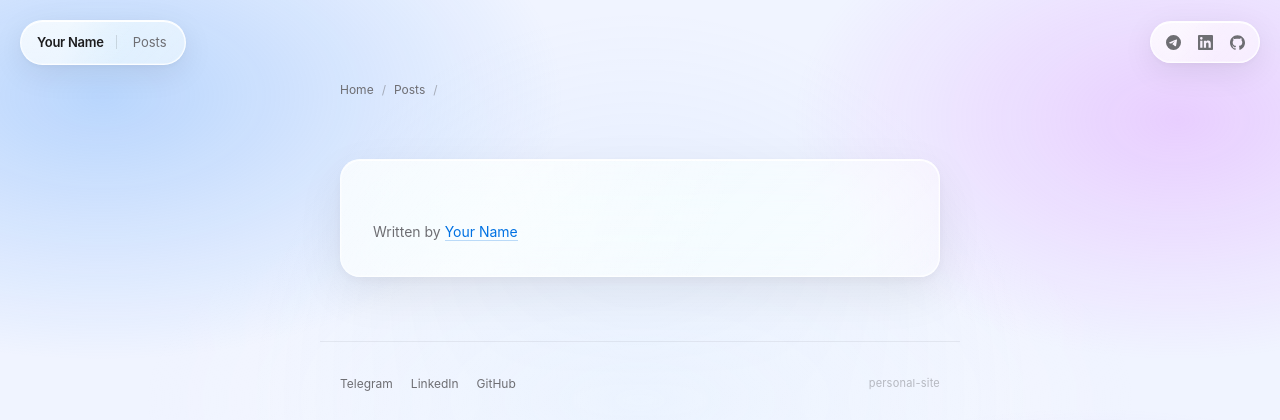
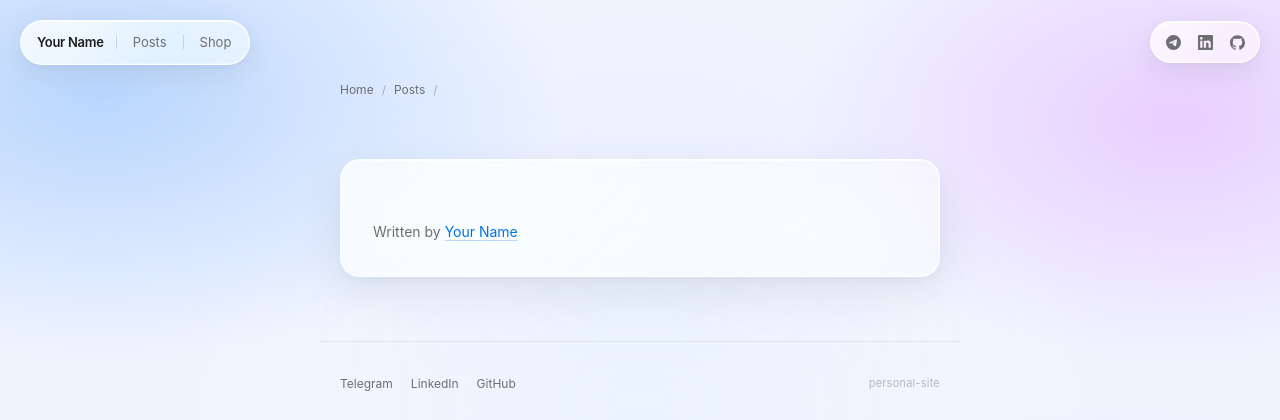
Before and after one commit to levinishnikov/personal-site, a FastAPI app: template backend/templates/post.html in a window 1280 px wide. Shown: the top 420 px of the page. Run offline with FastAPI, Linux system fonts and the light colour scheme; the template is opened without the code that fills it, so the values that code supplies are empty; parts of the project's set-up code (start-up, migrations or seed data) failed here and were passed over.

Commit message:
Nav: add Shop link (→ /shop storefront)
Co-Authored-By: Claude Opus 4.8 (1M context) <noreply@anthropic.com>

```diff
--- a/backend/templates/_nav.html
+++ b/backend/templates/_nav.html
@@ -3,6 +3,8 @@
       <a href="/" class="nav-brand">[[ owner_name ]]</a>
       <span class="nav-sep"></span>
       <a href="/posts.html" class="nav-link[% if active_posts %] active[% endif %]">Posts</a>
+      <span class="nav-sep"></span>
+      <a href="/shop" class="nav-link">Shop</a>
     </div>
     <div class="nav-pill nav-pill-right">
       <div class="nav-icons">
```
